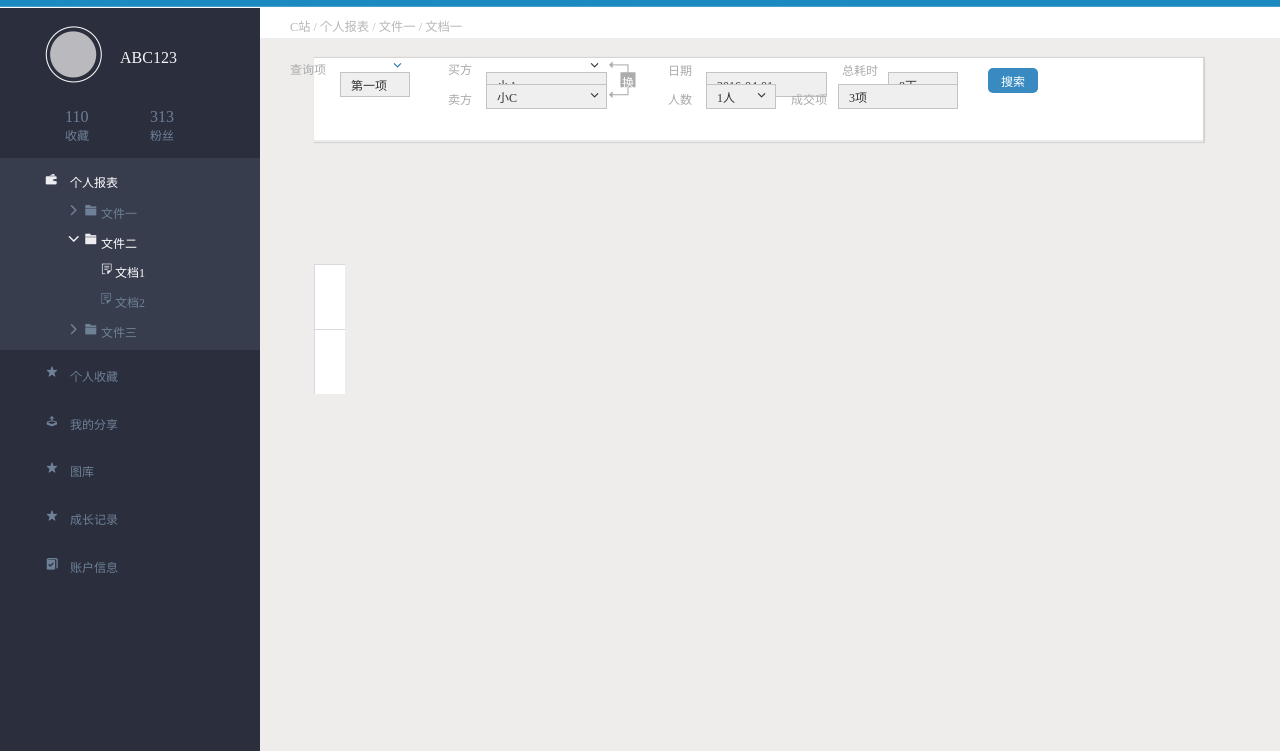
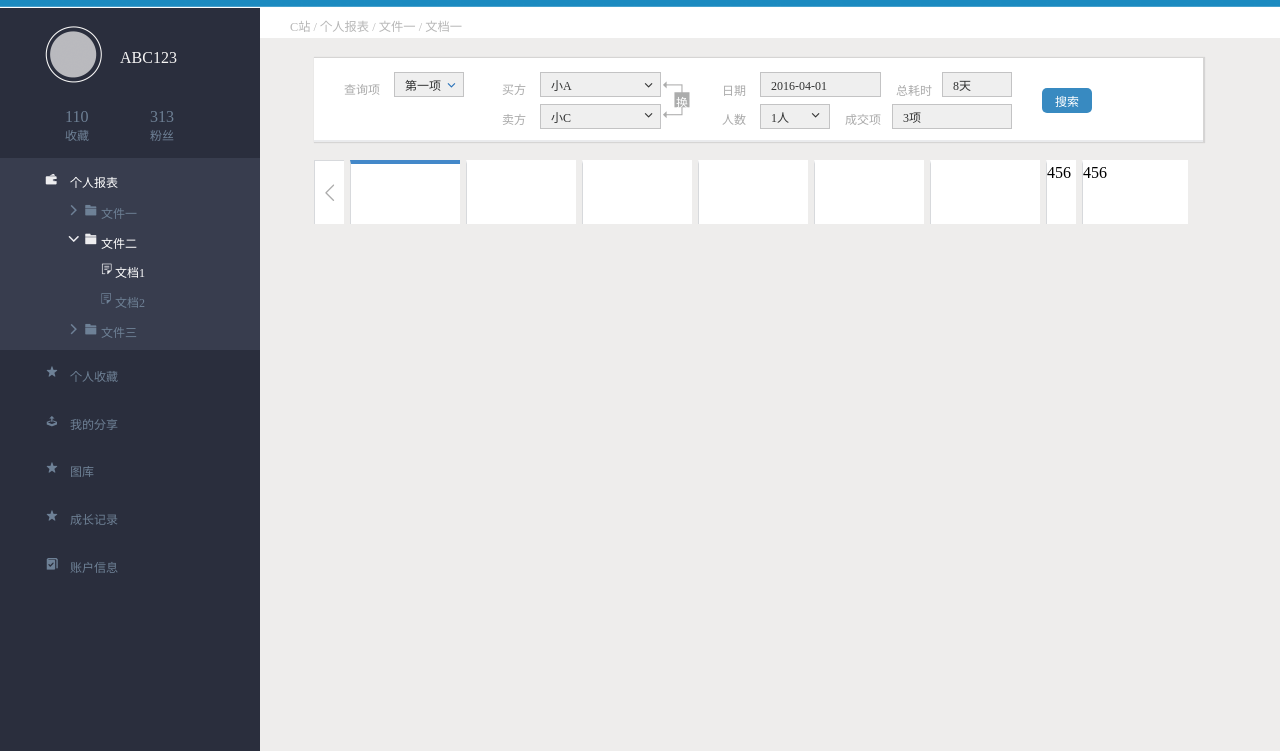
Before and after one commit to louislee0229/louisIFE, a plain HTML site: page task_1_9_1/task_1_9_1.html in a window 1280 px wide. Shown: the part 49-800 px from the top of the page. Drawn offline with Linux system fonts and the light colour scheme.

Commit message:
第一个：hover完成

```diff
--- a/task_1_9_1/task_1_9_1.css
+++ b/task_1_9_1/task_1_9_1.css
@@ -314,6 +314,7 @@ border-bottom:2px  solid #eaebed;
 font: 12px "Simhei";
 padding: 14px 111px 14px 29px;
 box-sizing: border-box;
+position: relative;
 }
 .searching-condition select{
 position: absolute;
@@ -426,24 +427,59 @@ position: absolute;
 .history{
 width: 889px;
 height: 64px;
-top: 114px;
+top: 10px;
 position: relative;
 }
-.history_List li{
-float: right;
-display: inline;
+.hisroty_list ul{
+	width: 500px;
+	float: left;
+}
+.history_list li{
+	float: left;
 }
 .history_list div{
 background-color: #fff;
 border-left: 1px solid  #d7d9dc;
 border-top: 1px solid  #d7d9dc;
+float: left;
+box-sizing: border-box;
 }
-.history div:first-child{
+.history_list li:first-child div{
 width: 30px;
 height: 64px;
+display: inline-block;
+margin-right: 6px;
 }
-
-.history div:nth-child(2){
+.history_list li:first-child div img{
+	margin-top: 23px;
+	margin-left: 10px;
+}
+.history_list li:nth-child(2) div{
+border-top: 4px solid #4388c9;
 width: 110px;
 height: 64px;
+display: inline-block;
+margin-right: 6px;
 }
+.history_list li:nth-child(n+3) div{
+width: 110px;
+height: 64px;
+display: inline-block;
+margin-right: 6px;
+border-top: 4px solid #fff;
+}
+.history_list .highlight:hover{
+border-top: 4px solid #4388c9;
+}
+.history_list li:nth-child(8) div{
+width: 30px;
+height: 64px;
+display: inline-block;
+margin-right: 6px;
+}
+.history_list li:nth-child(9) div{
+width: 106px;
+height: 64px;
+display: inline-block;
+margin-right: 6px;
+}
--- a/task_1_9_1/task_1_9_1.html
+++ b/task_1_9_1/task_1_9_1.html
@@ -65,8 +65,8 @@
 	    </ul>
     </nav>
     <article>
-		<!-- <div class="searching-condition clearfix"> -->
-		<div class="searching-condition">
+		<div class="searching-condition clearfix">
+		<!-- <div class="searching-condition"> -->
 			<p class="f-gary-h">查询项</p>
 			<select name="" id="" class="f-black-h">
 				<option value="1">第一项</option>
@@ -106,14 +106,15 @@
 		<div class="history">
 			<div class="history_list" >
 				<ul>
-					<li><div></div></li>
-					<li><div></div></li>
-					<li></li>
-					<li></li>
-					<li></li>
-					<li></li>
-					<li></li>
-					<li></li>
+					<li><div><img src="images/right_arrow.png" alt="right_arrow.png"></div></li>
+					<li><div class="highlight"></div></li>
+					<li><div class="highlight"></div></li>
+					<li><div class="highlight"></div></li>
+					<li><div class="highlight"></div></li>
+					<li><div class="highlight"></div></li>
+					<li><div class="highlight"></div></li>
+					<li><div>456</div></li>
+					<li><div>456</div></li>
 				</ul>
 			</div>
 		</div>
```
Also changed, not shown: task_1_9_1/images/right_arrow.png (added).
